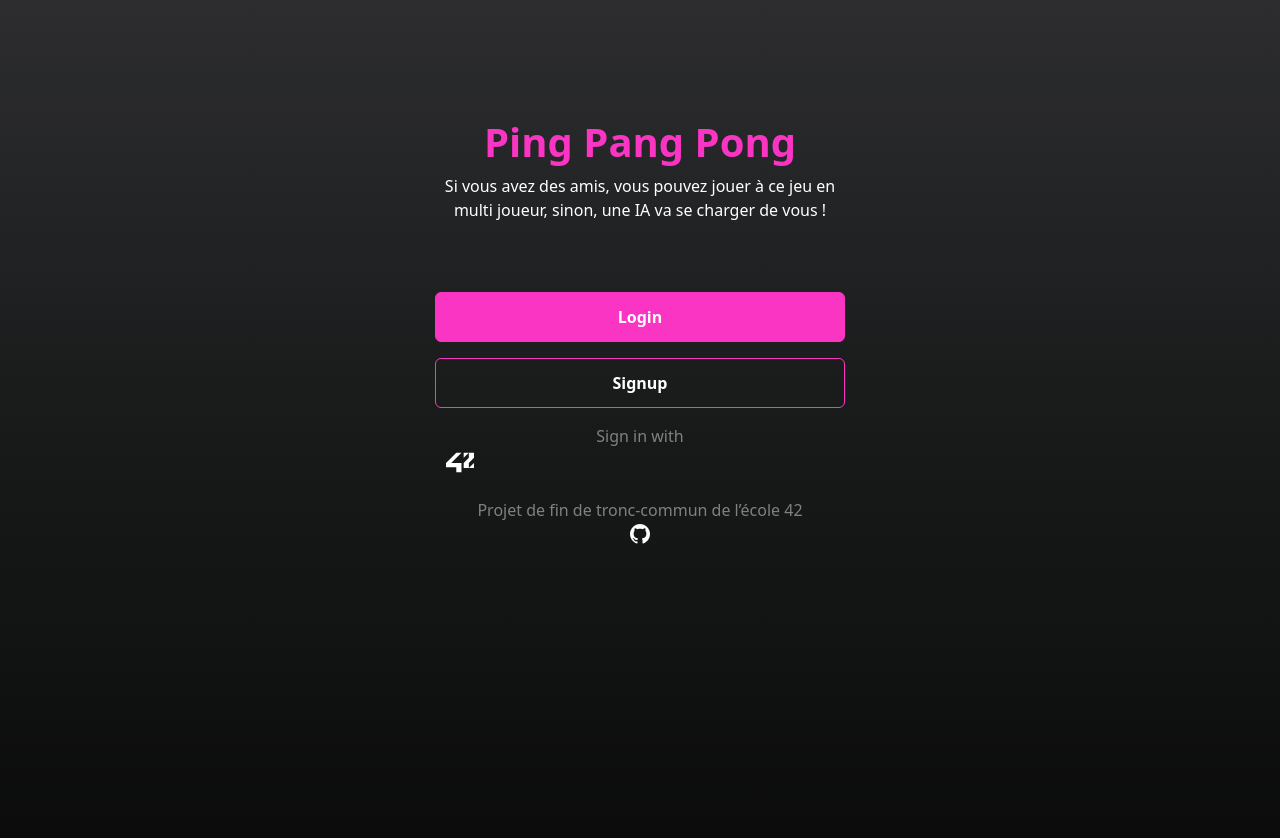
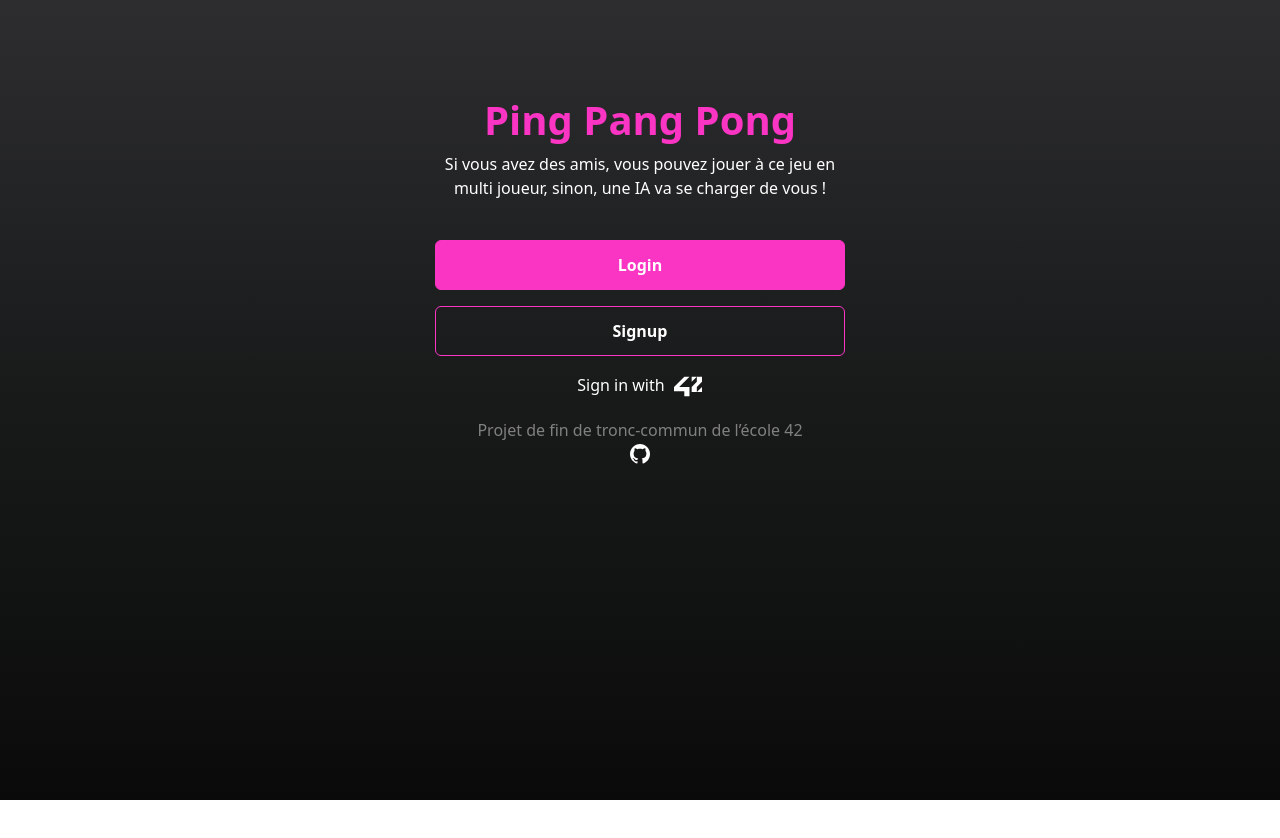
Before and after one commit to AntoineA67/ft_transcendence, a React (Create React App) app in the folder srcs/frontend/: page /login in a window 1280 px wide. Shown: the top 838 px of the page. After the commit the page ends 800 px from the top, so only its background shows below. Built offline with nearby package versions, Linux system fonts and the light colour scheme.

Commit message:
rm inline style wip

```diff
--- a/srcs/frontend/src/pages/FriendsHelper.tsx
+++ b/srcs/frontend/src/pages/FriendsHelper.tsx
@@ -42,7 +42,7 @@ export function FriendList() {
 	}
 	return (
 		(friends.length == 0) ? (
-			<h5 style={{color: 'grey'}}>Empty</h5>
+			<h5 className='grey-text'>Empty</h5>
 		) : (
 			<ul className='p-0 m-0'>
 				{friends.map(myMap)}
@@ -136,7 +136,7 @@ export function BlockList() {
 
 	return (
 		(blocks.length == 0) ? (
-			<h5 style={{ color: 'grey' }}>Empty</h5>
+			<h5 className='grey-text m-1'>Empty</h5>
 		) : (
 			<ul className='p-0'>
 				{blocks.map(myMap)}
--- a/srcs/frontend/src/pages/Login.tsx
+++ b/srcs/frontend/src/pages/Login.tsx
@@ -103,7 +103,7 @@ export function Signup() {
 	const [err, setErr] = useState('');
 
 	return (
-		<div className='scrollbar'>
+		<div>
 			<Container>
 				<Row className="justify-content-center">
 					<Col sm="6" lg="4" >
@@ -112,7 +112,7 @@ export function Signup() {
 						</Link>
 						<Form className="w-100" onSubmit={(e) => (
 							handleSubmit(e, { username: nick, email: email, password: pass }, setErr))}>
-							<h3 style={{ color: "white" }}>New Account!</h3>
+							<h3 className='white-text'>New Account!</h3>
 
 							<Form.Group className="my-4" controlId="nickname">
 								<Form.Label>Nickname</Form.Label>
@@ -138,7 +138,7 @@ export function Signup() {
 										className="ms-5 togglePassword" />
 								</div>
 							</Form.Group>
-							<div id='error-message' style={{ color: 'white' }}>
+							<div id='error-message' className='white-text'>
 								{err}
 							</div>
 							<Form.Group className="mb-4" controlId="accept terms">
@@ -167,15 +167,15 @@ export function Signin() {
 	const [err, setErr] = useState('');
 
 	return (
-		<div className='scrollbar'>
+		<div >
 			<Container >
 				<Row className="justify-content-center">
 					<Col sm="6" lg="4" >
-						<Link to={'..'} style={{ display: "inline-block" }}>
+						<Link to='..'>
 							<button className="leftArrow my-4"></button>
 						</Link>
 						<Form className="w-100" onSubmit={(e) => (handleSubmit(e, { username: nick, password: pass }, setErr))}>
-							<h3 style={{ color: "white" }}>Welcome back!</h3>
+							<h3 className='white-text'>Welcome back!</h3>
 
 							<Form.Group className="my-4" controlId="nickname">
 								<Form.Label>Nickname</Form.Label>
@@ -195,7 +195,7 @@ export function Signin() {
 										className="ms-5 togglePassword" />
 								</div>
 							</Form.Group>
-							<div id='error-message' style={{ color: 'white' }}>
+							<div id='error-message' className='white-text'>
 								{err}
 							</div>
 
@@ -254,8 +254,8 @@ export const InputToken = ({ handleChange }: any) => {
 			pattern="[0-9]*"
 			value={value}
 			onChange={handleChangeToken}
-			style={{ overflow: "hidden", letterSpacing: "10px", display: 'flex' }}
-			className="text-center"
+			style={{letterSpacing: "10px"}}
+			className="text-center overflow-hidden d-flex"
 		/>
 	);
 };
@@ -279,12 +279,12 @@ export function TokenPage() {
 	}
 
 	return (
-		<div className='scrollbar'>
+		<div>
 			<Container >
 				<Row className="justify-content-center">
 					<Col sm="6" lg="6" >
 
-						<div style={{ color: "white", margin: "60px 0 0 0" }}>
+						<div className='white-text m-0 mt-4' > {/* style={{ color: "white", margin: "60px 0 0 0" }} */}
 							<h2>Two-factor authentication</h2>
 							<p>
 								Enter the 6-digit code from your 2FA app to pass two-factor authentication.
@@ -300,7 +300,7 @@ export function TokenPage() {
 							<br></br>
 							{invalidToken === true && (
 								<>
-									<div style={{ color: 'red', textAlign: 'center' }}>Your token is invalid, please try again !</div>
+									<div className='red-text text-center'>Your token is invalid, please try again !</div>
 									<br></br>
 								</>
 							)}
@@ -324,41 +324,37 @@ export function LandingPage() {
 	}, []);
 
 	return (
-		<div className='scrollbar'>
-			<Container className="text-center" style={{ marginTop: "70px" }}>
-				<Row className="justify-content-center h-100">
+		<>
+			<Container className="text-center">
+				<Row className=" justify-content-center h-100">
 					<Col sm="6" lg="6">
-						<div className="h-75 d-flex flex-column justify-content-evenly mt-5">
-							<div className="pt-9 w-75 align-self-center">
-								<h2 style={{ color: "#fa34c3", fontSize: "40px" }}><b>Ping Pang Pong</b></h2>
-								<p style={{
-									color: "white",
-								}}>
+						<div className="h-75 d-flex flex-column justify-content-evenly ">
+							<div className="w-75 align-self-center mt-5">
+								<h1 className='magenta-text mt-5'><b>Ping Pang Pong</b></h1>
+								<p className='white-text'>
 									Si vous avez des amis, vous pouvez jouer à ce jeu en multi joueur, sinon, une IA va se charger de vous !
 								</p>
 							</div>
-							<div className="mt-4 d-flex flex-column gap-3 justify-content-center align-items-center" style={{ position: "relative", top: "30px" }}>
-								<Link to={'signin'} className="w-75 link-text">
+							<div className="mt-4 d-flex flex-column gap-3 justify-content-center align-items-center" >
+								<Link to='signin' className="w-75">
 									<button className="btn btn-primary w-100"><b>Login</b></button>
 								</Link>
-								<Link to={'signup'} className="w-75 link-text">
+								<Link to='signup' className="w-75">
 									<button className="btn btn-outline-primary w-100"><b>Signup</b></button>
 								</Link>
-
-								<a href={oauth42Url} className="btn-invisible w-75">
+								<a href={oauth42Url} >
 									<span>Sign in with </span>
-									<img style={{ marginLeft: "10px", height: "30px" }} src={fortytwologo} />
+									<img className='ms-1 d-inline-block' style={{ height: "30px" }} src={fortytwologo} />
 								</a>
-
 							</div>
 						</div>
 					</Col>
 				</Row>
 			</Container>
-			<footer className="d-flex flex-column align-items-center" style={{ color: "grey", paddingTop: "50px" }}>
+			<footer className="d-flex flex-column align-items-center grey-text py-3">
 				Projet de fin de tronc-commun de l’école 42
 				<a href={github}><img src={githubLogo} /></a>
 			</footer>
-		</div>
+		</>
 	);
 };
--- a/srcs/frontend/src/pages/Search.tsx
+++ b/srcs/frontend/src/pages/Search.tsx
@@ -46,12 +46,11 @@ export function SearchBar() {
 					type="text"
 					placeholder='Search by username'
 					autoFocus
-					className="form-control w-100"
-					style={{backgroundColor: 'grey'}}
+					className="w-100 bg-grey"
 				/>
 			</div>
 			{temp.length ? (
-				<ul style={{ listStyleType: 'none' }} className='p-0 m-0 w-100 pb-5 mb-5'>
+				<ul className='p-0 m-0 w-100 pb-5 mb-5'>
 					{temp.map(myMap)}
 				</ul>
 			) : (
@@ -69,12 +68,10 @@ export function Search() {
 	return (
 		<div className='container-fluid h-100' >
 			<div className='row h-100' >
-				<div className={`col-12 col-sm-4 p-0 m-0 h-100 ${classname1}`}
-					style={{ overflowY: 'auto' }} >
+				<div className={`overflow-y-auto col-12 col-sm-4 p-0 m-0 h-100 ${classname1}`}>
 					<SearchBar />
 				</div>
-				<div className={`col-12 col-sm-8 p-0 m-0 h-100 ${classname2}`}
-					style={{ overflowY: 'auto' }}>
+				<div className={`overflow-y-auto col-12 col-sm-8 p-0 m-0 h-100 ${classname2}`}>
 					<Outlet />
 				</div>
 			</div>
--- a/srcs/frontend/src/utils/AuthProvider.tsx
+++ b/srcs/frontend/src/utils/AuthProvider.tsx
@@ -40,7 +40,7 @@ export function CallBack42() {
 	return (
 		<>
 			{status == '2fa' && <Navigate to='/login/2fa' replace />}
-			{status == 'loading' && <p style={{ color: 'white' }}> loading ... </p>}
+			{status == 'loading' && <p className='white-text'> loading ... </p>}
 			{status == 'done' && <Navigate to='/' replace />}
 		</>
 	);
@@ -85,7 +85,7 @@ export function Protected() {
 
 	return (
 		<>
-			{status == 'loading' && <p style={{ color: 'white' }}> loading ... </p>}
+			{status == 'loading' && <p className='white-text'> loading ... </p>}
 			{status == 'connect' && <Outlet />}
 			{status == 'error' && <Navigate to="/login" replace />}
 		</>
```
